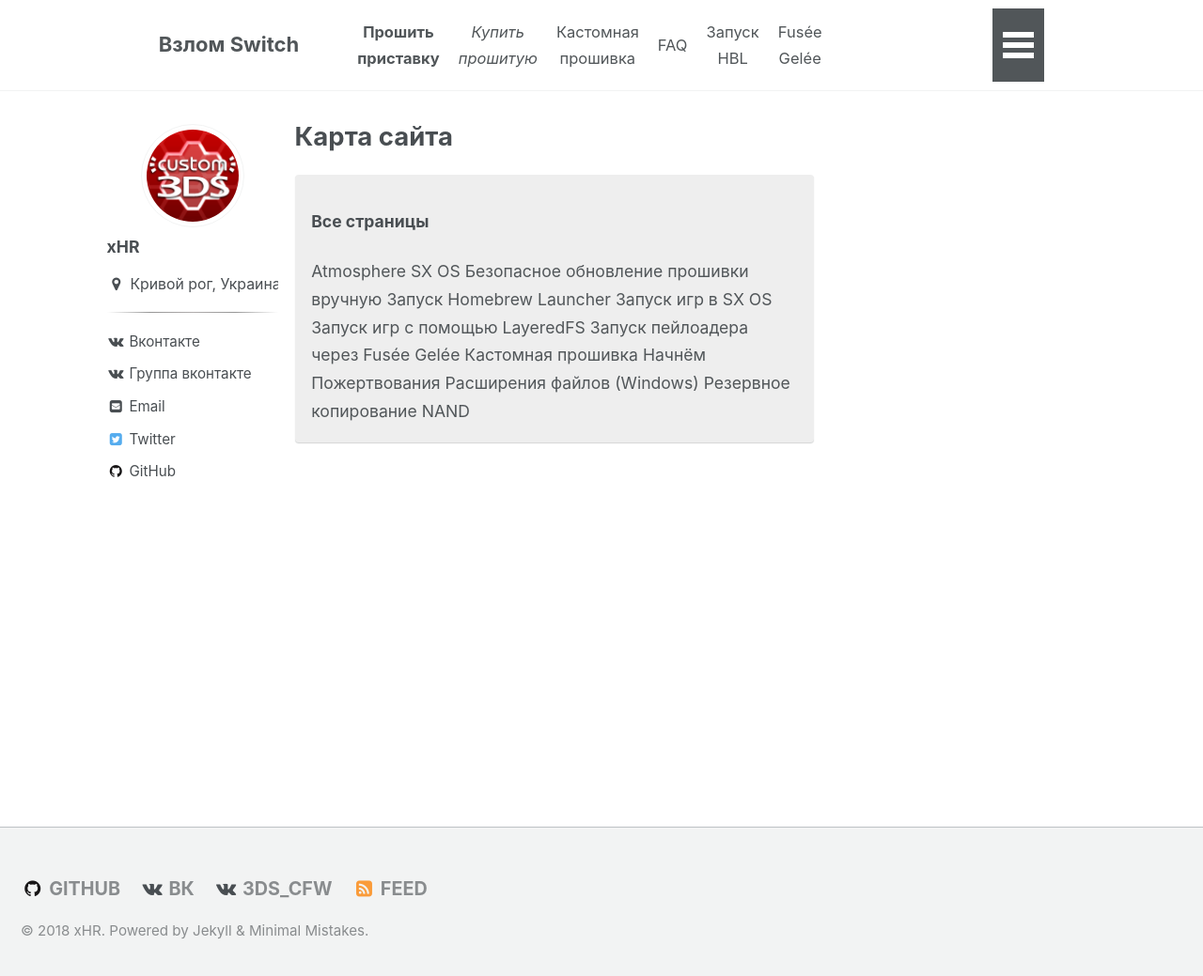
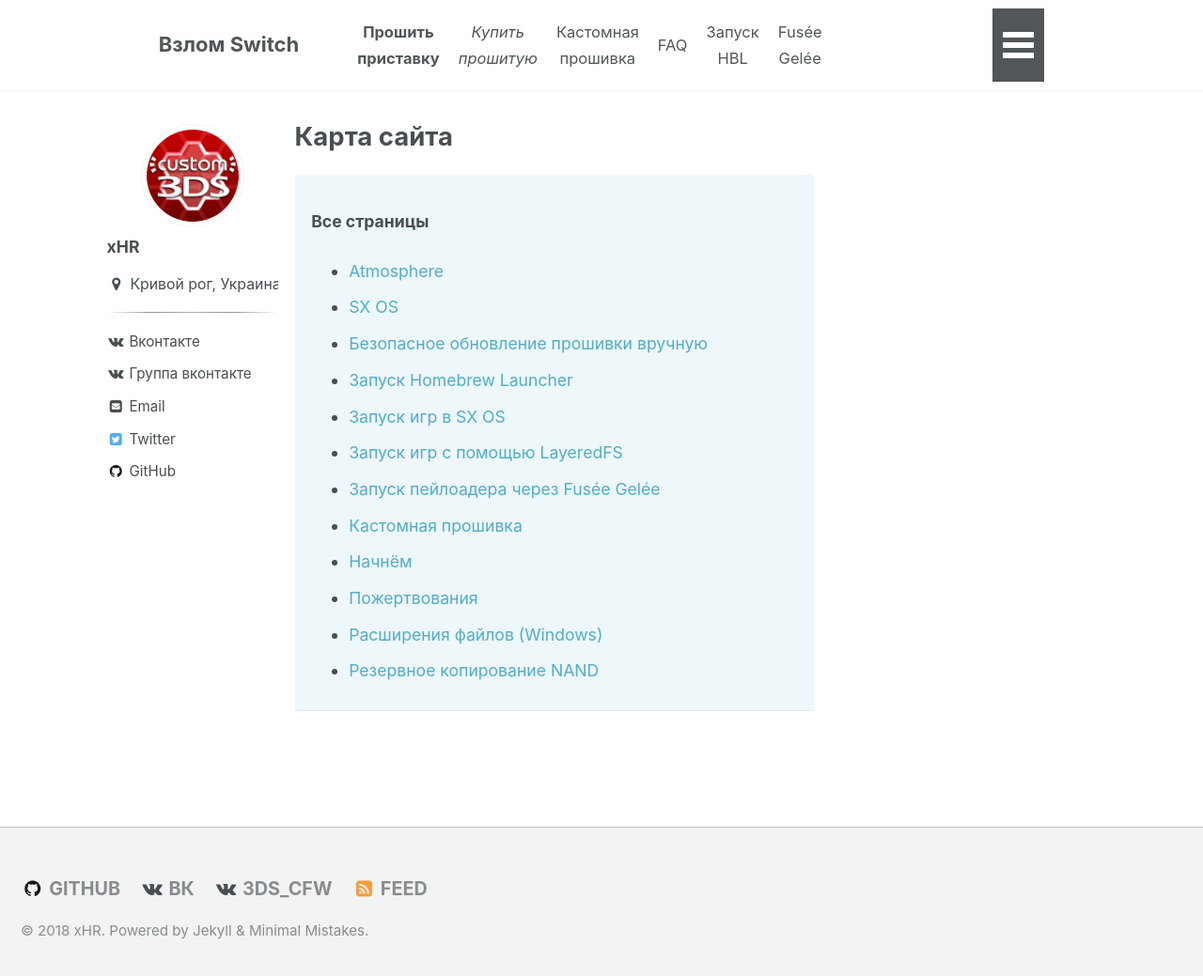
Before and after one commit to rashevskyv/kefir, a Jekyll site: the page built from _pages/site-navigation.md, in a window 1280 px wide and 1048 px high. Shown: the top 1039 px of the window at 94% size. Built offline with Jekyll 4.4.1, drawn with Linux system fonts in a browser that asks for light colours; nearby versions of some CDN libraries.

Commit message:
fix bugs, add info about cartrige slot firmware update

```diff
--- a/_pages/site-navigation.md
+++ b/_pages/site-navigation.md
@@ -8,18 +8,18 @@
 {% capture notice-2 %}
 **Все страницы**
 
- [Atmosphere](atmos)
- [SX OS](sxos)
- [Безопасное обновление прошивки вручную](update-to-latest)
- [Запуск Homebrew Launcher](launch-hbl)
- [Запуск игр в SX OS](sxos-games)
- [Запуск игр с помощью LayeredFS](atmos-games)
- [Запуск пейлоадера через Fusée Gelée](fusee-gelee)
- [Кастомная прошивка](launch-cfw)
- [Начнём](get-started)
- [Пожертвования](donations)
- [Расширения файлов (Windows)](file-extensions-windows)
- [Резервное копирование NAND](backup-nand)
+* [Atmosphere](atmos)
+* [SX OS](sxos)
+* [Безопасное обновление прошивки вручную](update-to-latest)
+* [Запуск Homebrew Launcher](launch-hbl)
+* [Запуск игр в SX OS](sxos-games)
+* [Запуск игр с помощью LayeredFS](atmos-games)
+* [Запуск пейлоадера через Fusée Gelée](fusee-gelee)
+* [Кастомная прошивка](launch-cfw)
+* [Начнём](get-started)
+* [Пожертвования](donations)
+* [Расширения файлов (Windows)](file-extensions-windows)
+* [Резервное копирование NAND](backup-nand)
 
 {% endcapture %}
-<div class="notice--primary">{{ notice-2 | markdownify }}</div>
+<div class="notice--info">{{ notice-2 | markdownify }}</div>
```
Also changed, not shown: _pages/atmos/atmos.md (+0 -4 lines), _pages/get-started.md (+6 -0 lines), _pages/launch-cfw.md (+1 -1 lines), _pages/update-to-latest.md (+21 -2 lines), images/screenshots/Screenshot_1.png (added), images/screenshots/hekate_settings.png (added), 2 other files.
